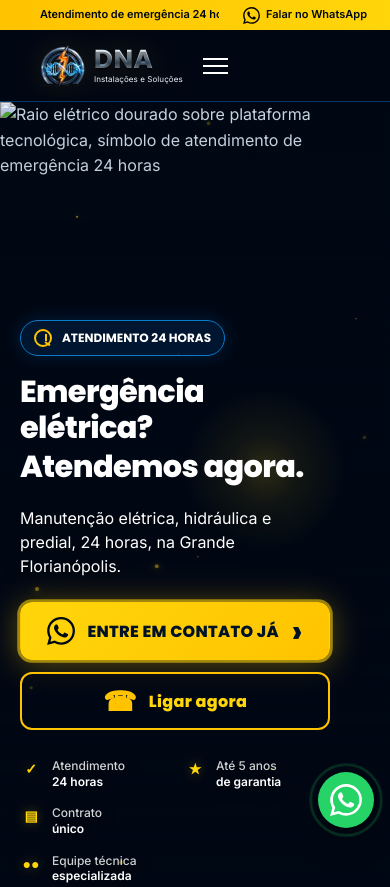
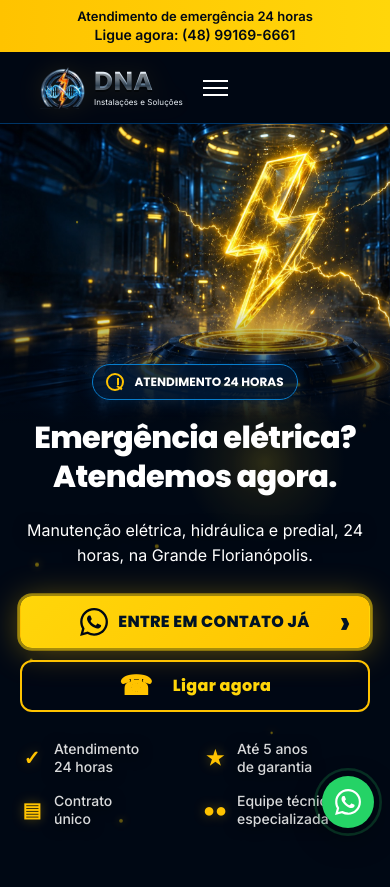
Before and after one commit to kethelynoliver8-hue/site-dna, a plain HTML site: page index.html in a window 390 px wide. Shown: the top 887 px of the page. Drawn offline with Linux system fonts and the light colour scheme.

Commit message:
Add files via upload

```diff
--- a/styles.css
+++ b/styles.css
@@ -710,3 +710,52 @@ h1 span,h1 em,h2 span,h2 em,h2 strong{background:none!important;-webkit-backgrou
 /* Responsividade comum dos elementos alterados. */
 .hero-copy,.em-card-copy,.services-tabs,.service-panel,.formato-card,.faq-grid>*{min-width:0}
 @media(max-width:600px){.floating-wa{width:56px;height:56px;right:16px;bottom:16px}.hero-copy h1{white-space:normal!important}}
+
+/* =========================================================
+   V23 — correções EXCLUSIVAMENTE MOBILE
+   Nada desta revisão altera tablet ou desktop.
+   ========================================================= */
+@media (max-width: 599px){
+  html,body{overflow-x:clip}
+
+  /* 1. Barra amarela: três níveis visuais sem corte. */
+  .emergency-bar{height:auto!important;min-height:0;padding:8px 16px;font-size:13px;place-items:stretch}
+  .emergency-bar .container{width:100%;padding:0;margin:0 auto}
+  .emergency-bar-inner{height:auto!important;min-height:0;display:flex;flex-direction:column;align-items:center;justify-content:center;gap:2px;text-align:center;overflow:visible}
+  .emergency-bar .emergency-phone{width:100%;display:flex;flex-direction:column;align-items:center;justify-content:center;gap:0;margin:0;text-align:center;white-space:normal!important;overflow:visible!important;text-overflow:clip!important;font-size:0;line-height:1.35}
+  .emergency-bar .emergency-phone::before{content:"Atendimento de emergência 24 horas";display:block;font:600 13px/1.35 var(--fonte-corpo);white-space:normal}
+  .emergency-bar .emergency-phone strong{display:block;font:700 14px/1.35 var(--fonte-corpo);white-space:normal}
+  .emergency-bar .emergency-phone strong::before{content:"Ligue agora: ";font-weight:600}
+  .emergency-bar .emergency-whatsapp{display:none!important}
+
+  /* 2. Banner: foto no topo, sem gradiente lateral e com dissolução inferior. */
+  .hero{height:auto;min-height:0;padding:0;background:#000814;overflow:hidden}
+  .hero-media{position:relative!important;inset:auto!important;width:100%;height:300px!important;overflow:hidden;background:#001D3D;z-index:0}
+  .hero-media picture{display:block;width:100%;height:100%;font-size:0;color:transparent}
+  .hero-media .hero-image{display:block!important;width:100%!important;height:100%!important;max-width:none;object-fit:cover!important;object-position:72% center!important;opacity:1!important;visibility:visible!important;transform:none!important;margin:0!important;font-size:0!important;color:transparent!important}
+  .hero-media::after{content:"";position:absolute;z-index:2;inset:0;pointer-events:none;background:linear-gradient(180deg,transparent 0%,transparent 62%,rgba(0,8,20,.52) 78%,#000814 100%)!important}
+  .hero-shade{display:none!important;background:none!important}
+  .hero-cursor-glow{display:none!important}
+
+  /* 3. Conteúdo do banner rigorosamente centralizado. */
+  .hero .container{width:100%;padding-left:20px;padding-right:20px;margin-inline:auto}
+  .hero-grid{height:auto;min-height:0;margin-top:-60px!important;display:block;position:relative;z-index:4}
+  .hero-copy{width:100%;max-width:none;padding:0 0 48px;display:flex;flex-direction:column;align-items:center;text-align:center}
+  .hero-copy .eyebrow{width:fit-content;margin:0 auto 20px;justify-content:center;text-align:center}
+  .hero-copy h1{width:100%;max-width:100%;margin:0 auto 20px;font-size:1.9rem!important;line-height:1.2!important;text-align:center;text-wrap:balance;white-space:normal!important}
+  .hero-copy p{width:100%;max-width:340px;margin:0 auto 28px;font-size:1rem;text-align:center;line-height:1.55}
+  .hero-copy .hero-actions{display:flex;flex-direction:column;width:100%;max-width:100%;gap:12px;margin:0 auto}
+  .hero-copy .hero-actions .btn,.hero-copy .btn-giant,.hero-copy .btn-outline{width:100%!important;min-width:0!important;height:52px!important;min-height:52px!important;padding-inline:18px;justify-content:center;text-align:center}
+  .hero-copy .btn-giant{position:relative;gap:10px}
+  .hero-copy .btn-giant b{position:absolute;right:18px}
+  .hero-copy .btn-outline{gap:8px}
+  .floating-wa{width:52px!important;height:52px!important;right:16px!important;bottom:16px!important}
+  .floating-wa img{width:26px;height:26px}
+
+  /* 4. Diferenciais: duas colunas regulares e alinhamento interno idêntico. */
+  .hero-trust{width:100%;max-width:100%;display:grid!important;grid-template-columns:repeat(2,minmax(0,1fr))!important;column-gap:16px!important;row-gap:16px!important;margin:28px auto 0;align-items:stretch;text-align:left}
+  .hero-trust>div,.hero-trust>div:last-child{grid-column:auto!important;min-width:0;display:flex!important;align-items:center!important;justify-content:flex-start;gap:10px!important;text-align:left}
+  .hero-trust .trust-icon{flex:0 0 24px!important;width:24px!important;min-width:24px!important;height:24px!important;display:grid;place-items:center;margin:0;color:#FFC300!important;font-size:20px!important;line-height:1!important;text-align:center}
+  .hero-trust p{min-width:0;margin:0!important;font:500 clamp(13px,3.6vw,14px)/1.3 var(--fonte-corpo)!important;color:rgba(255,255,255,.85);white-space:normal!important;overflow:visible!important;word-break:normal!important;overflow-wrap:normal!important;hyphens:none!important;text-align:left}
+  .hero-trust strong{font:inherit;font-weight:500;color:inherit;white-space:normal}
+}
```
Also changed, not shown: assets/images/banner-hero-mobile.jpg (added).
